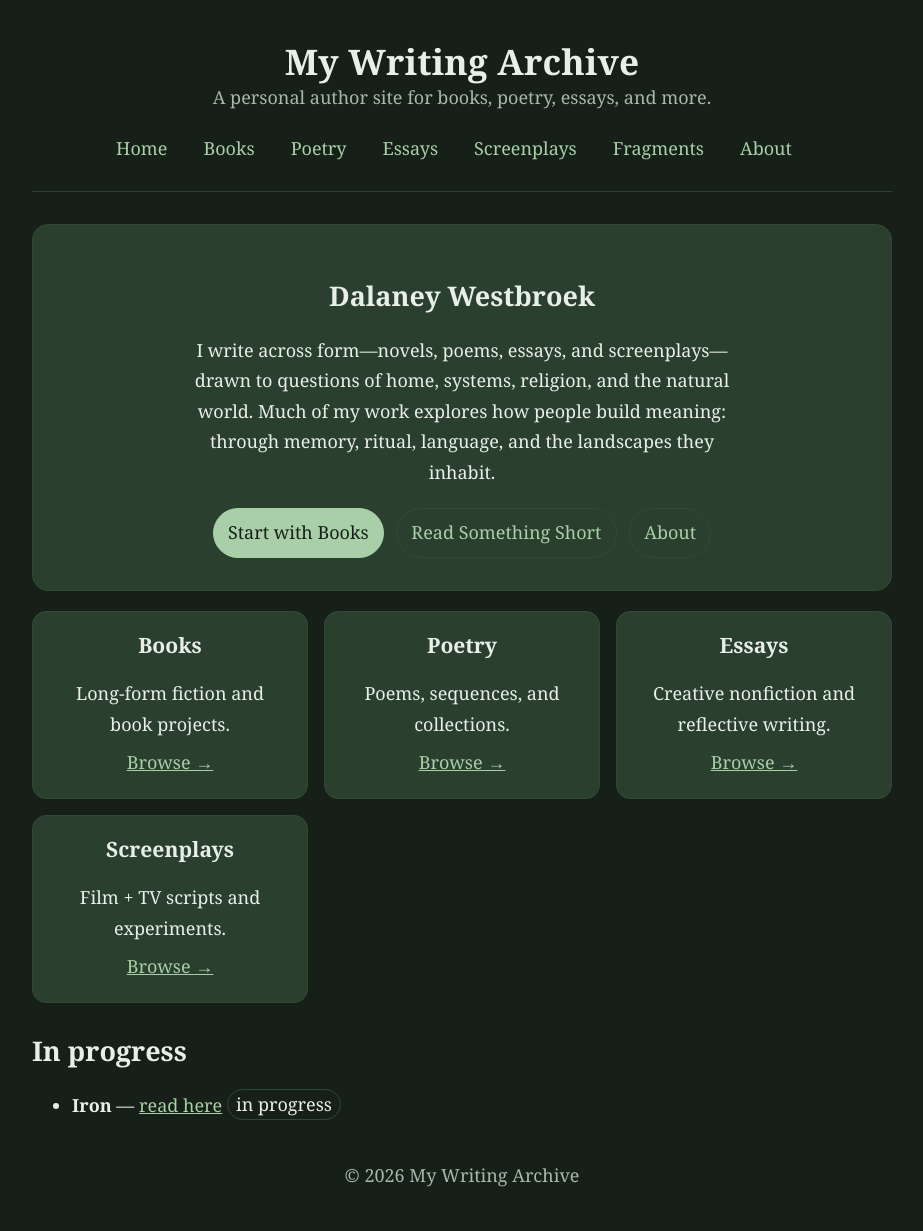
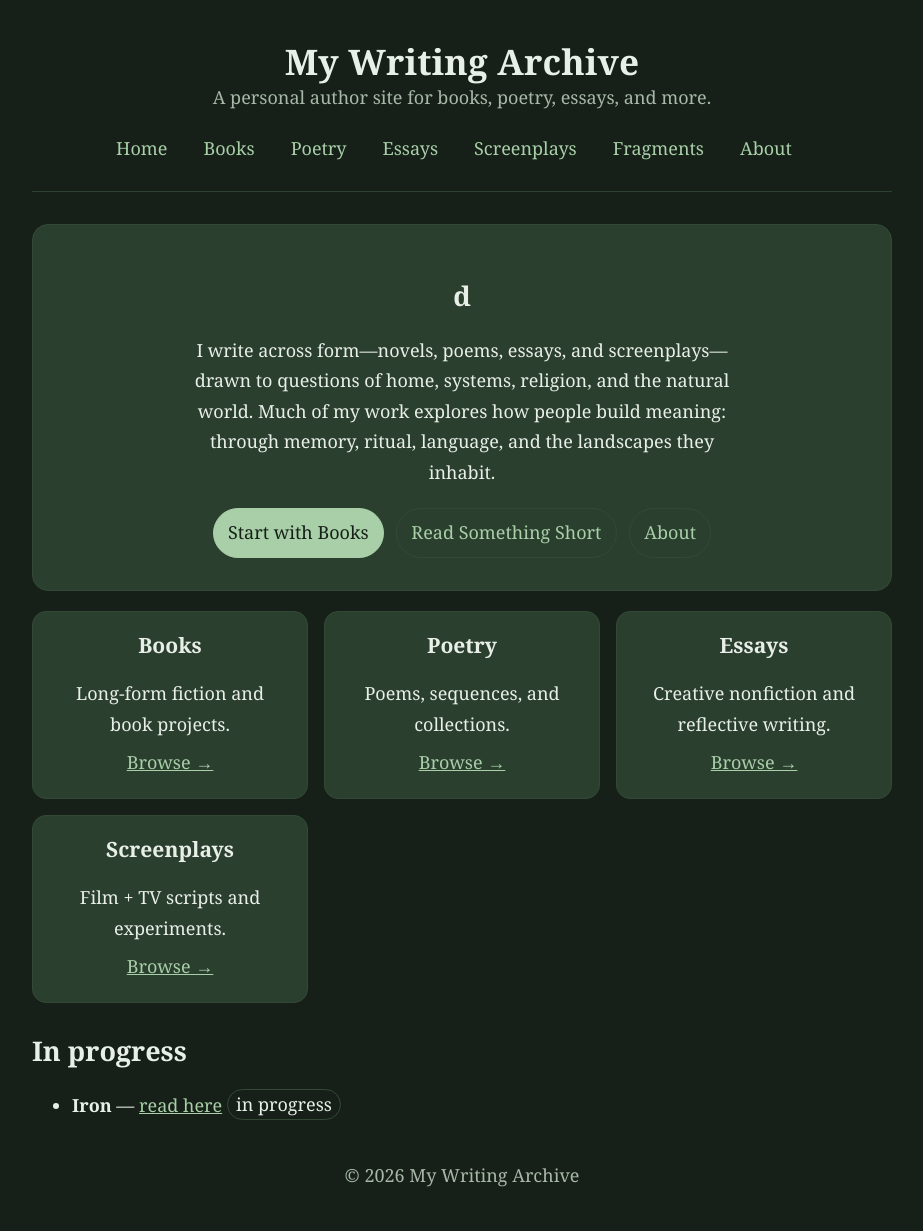
Before and after one commit to dwestbroek101/collections, a Jekyll site: the page built from index.html, in a window 1280 px wide. Shown: the whole page, without its empty margins (178-1101 px from the left). Built offline with Jekyll 4.4.1, drawn with Linux system fonts in a browser that asks for light colours.

Commit message:
Update index.html

```diff
--- a/index.html
+++ b/index.html
@@ -5,7 +5,7 @@ permalink: /
 ---
 
 <section class="hero">
-  <h1>Dalaney Westbroek</h1>
+  <h1>d</h1>
   <p>
     I write across form—novels, poems, essays, and screenplays—drawn to questions of home, systems, religion, and the natural world. Much of my work explores how people build meaning: through memory, ritual, language, and the landscapes they inhabit.
   </p>
```
